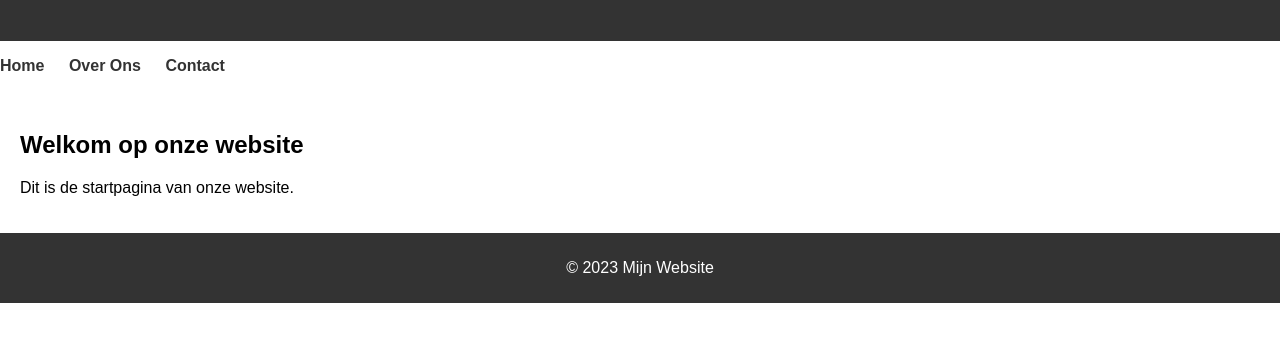
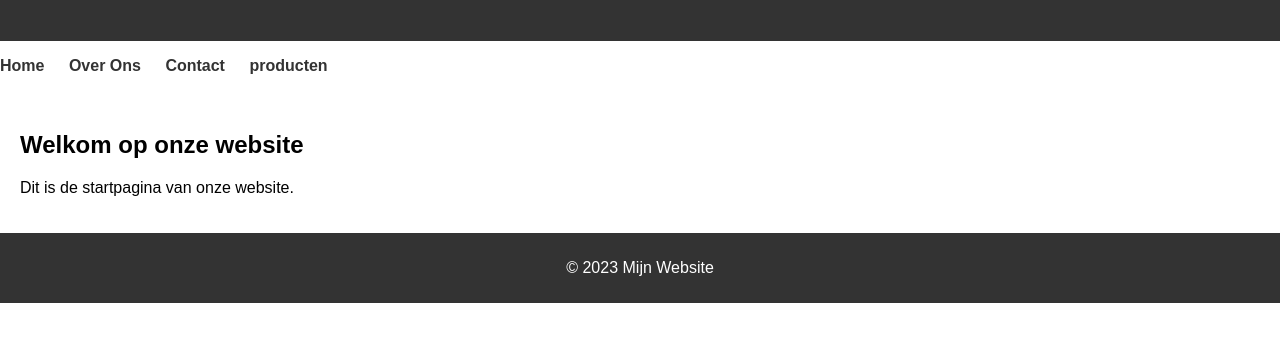
Before and after one commit to dirkpik/bikelifezoeterwoude, a plain HTML site: page index.html in a window 1280 px wide. Shown: the part 79-420 px from the top of the page. Drawn offline with Linux system fonts and the light colour scheme.

Commit message:
Update index.html

```diff
--- a/index.html
+++ b/index.html
@@ -62,6 +62,7 @@
             <li><a href="index.html">Home</a></li>
             <li><a href="about.html">Over Ons</a></li>
             <li><a href="contact.html">Contact</a></li>
+            <li><a href=¨producten.html¨>producten</a></li>
         </ul>
     </nav>
     <main>
```
